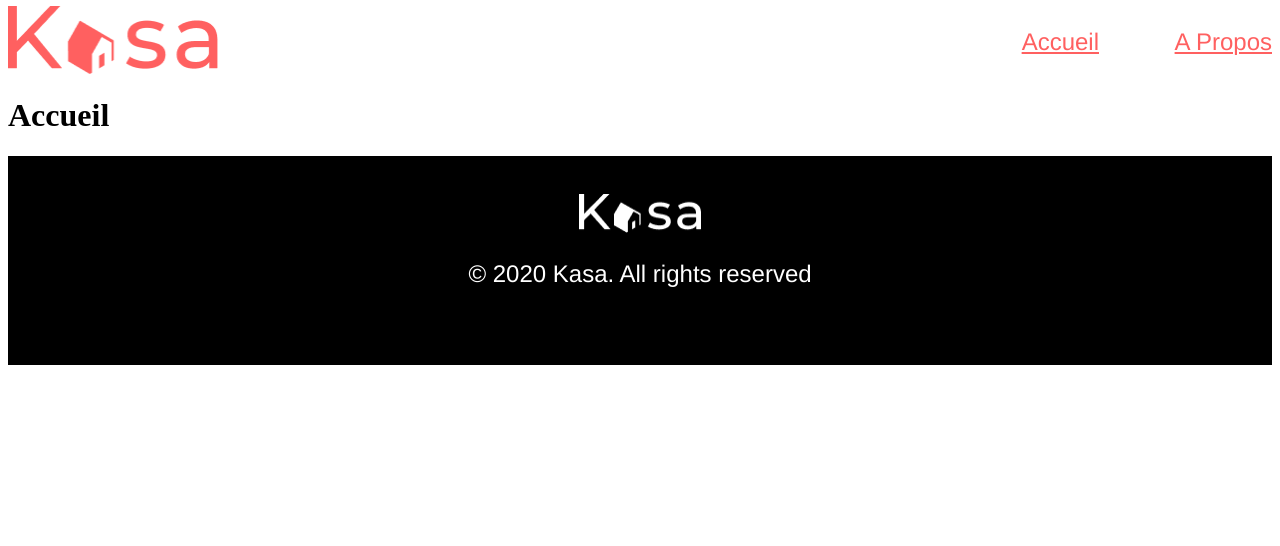
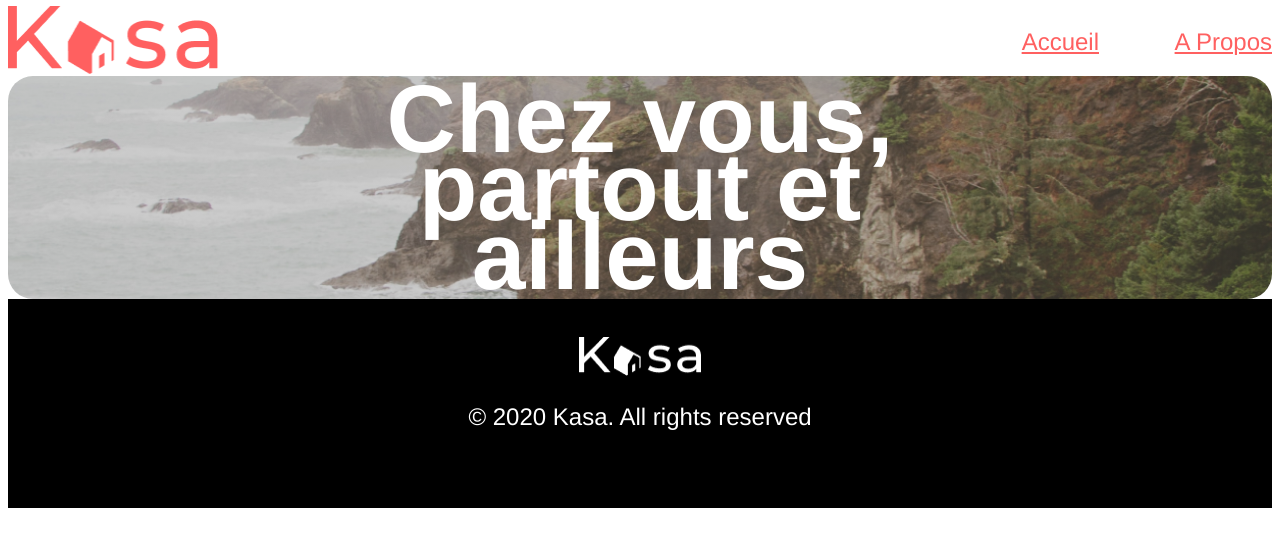
Before and after one commit to Danguole-Luzaite/luzaite_danguole_p7_112023, a React (Create React App) app: page / in a window 1280 px wide. Shown: the top 546 px of the page. Built offline with nearby package versions, Linux system fonts and the light colour scheme.

Commit message:
Composant Banner créé

```diff
--- /dev/null
+++ b/src/components/Banner/Banner.css
@@ -0,0 +1,39 @@
+/* Utiliser "linear-gradient" pour ajouter un effet d'arrière-plan plus sombre à l'image */
+.BannerImage {
+  background-image: linear-gradient(rgba(0, 0, 0, 0.2), rgba(0, 0, 0, 0.2)),
+   url("../../assets/Background_IMG.png");
+  height: 223px;
+  width: 100%;
+  border-radius: 25px;
+  background-position: center;
+  background-repeat: no-repeat;
+  background-size: cover;
+  position: relative;
+}
+
+.BannerText {
+  text-align: center;
+  position: absolute;
+  top: 50%;
+  left: 50%;
+  /* pour centrer un élément horizontalement et verticalement dans son conteneur parent */
+  transform: translate(-50%, -50%);
+  color: #ffffff;
+  font-family: "Montserrat-Medium", Helvetica;
+  font-size: 48px;
+  font-weight: 500;
+  letter-spacing: 0;
+  line-height: 68.4px;
+}
+
+/* version mobile (max-width: 600px) */
+@media (max-width: 600px) {
+  .BannerImage {
+    height: 111px;
+  }
+
+  .BannerText {
+    font-size: 24px;
+    line-height: 24px;
+  }
+}
--- /dev/null
+++ b/src/components/Banner/index.jsx
@@ -0,0 +1,13 @@
+import "../Banner/Banner.css";
+
+function Banner() {
+  return (
+    <div className="BannerImage">
+      <div className="BannerText">
+        <h1>Chez vous, partout et ailleurs</h1>
+      </div>
+    </div>
+  )
+};
+
+export default Banner;
--- a/src/pages/Accueil/index.jsx
+++ b/src/pages/Accueil/index.jsx
@@ -1,9 +1,11 @@
 import React from 'react';
+import "../Accueil/Accueil.css";
+import Banner from '../../components/Banner';
 
 function Accueil() {
   return (
     <div>
-      <h1>Accueil</h1>
+      <Banner/>
     </div>
   )
 };
```
Also changed, not shown: src/pages/Accueil/Accueil.css (added).
